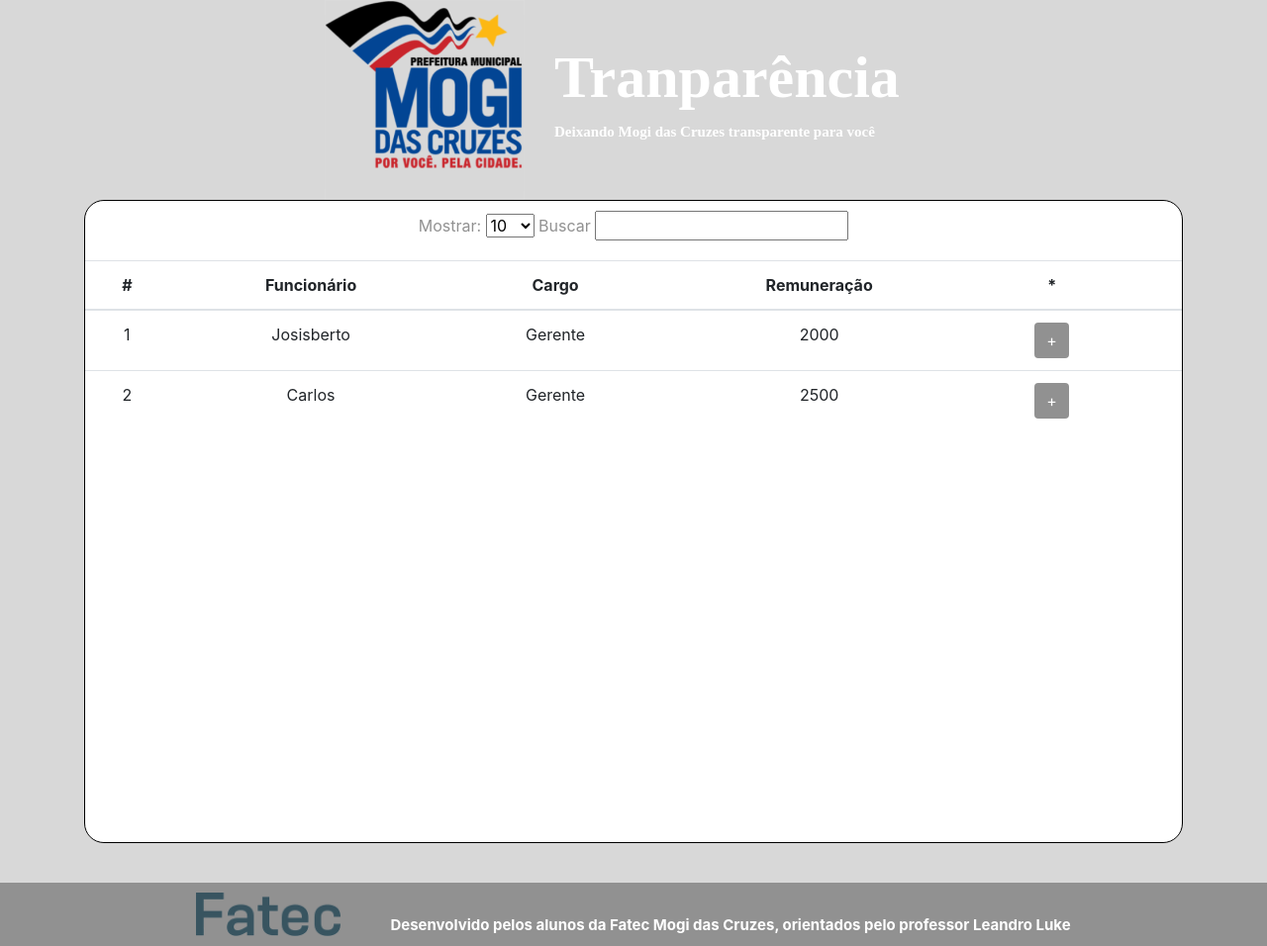
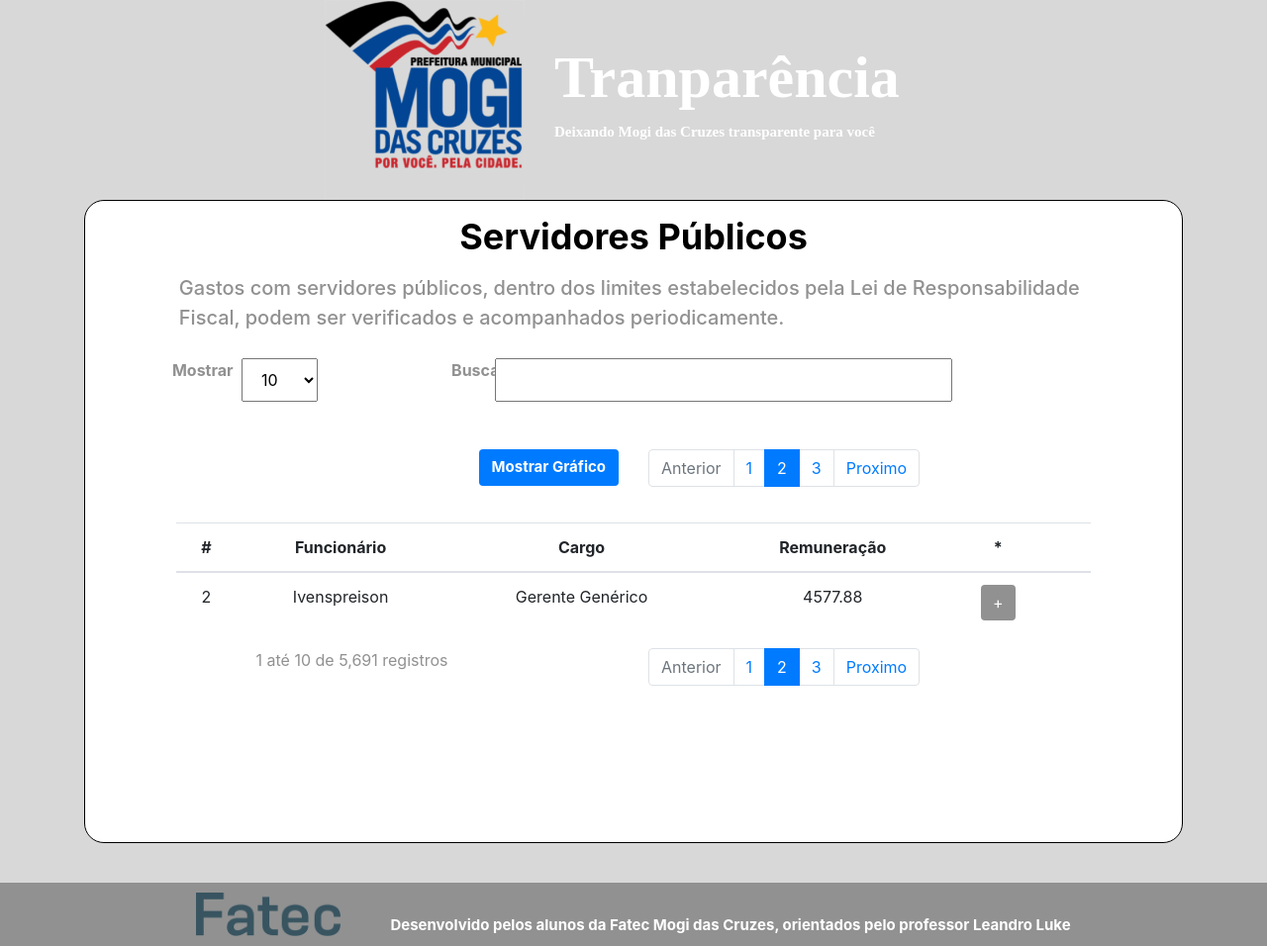
Before and after one commit to aks2512/Project-ESII, a PHP site: page /projeto-ESII/menu-principal.php in a window 1280 px wide. Shown: the whole page at 99% size. Run offline with PHP 8.4, Linux system fonts and the light colour scheme; data comes from the database, SQL or seed files in the repository; some libraries are stand-ins or nearby versions.

Commit message:
upt menu-principal.php e mestilo-menu.css

```diff
--- a/Site/css/estilo-menu.css
+++ b/Site/css/estilo-menu.css
@@ -2,7 +2,23 @@
     background-color: #D8D8D8!important;
 }
 
+#title-h3{
+    color: #000000;
+    font-weight: bold;
+    font-size: 36px;
+    margin: 15px 0px;
+}
 
+#p-text{
+    font-weight: 500;
+    font-size: 20px;
+}
+
+.p-form{
+    font-weight: bold;
+    margin: 0;
+    margin-bottom: 20px;
+}
 
 #transparencia h1{
     font-weight: bold;
@@ -96,3 +112,10 @@
 #tabela-principal{
     margin-top:20px;
 }
+
+#btn-grafico{
+    background-color: #007bff;
+    color: white;
+    font-weight: bold;
+    font-size: 15px;
+}
--- a/Site/menu-principal.php
+++ b/Site/menu-principal.php
@@ -31,27 +31,69 @@
 
             <!-- Visualizaçao Principal (Exibição dos Servidores Públicos)-->
             <div class="col-md-12 text-center " id="funcoes">
-                <form id="formulario-pesquisa" method="post">
+                <div class="row justify-content-center">
+                  <h3 id="title-h3">Servidores Públicos</h3>
+                  <p id="p-text" class="col-md-10 text-left">
+                    Gastos com servidores públicos, dentro dos limites estabelecidos pela Lei de Responsabilidade
+                    Fiscal, podem ser verificados e acompanhados periodicamente.
+                  </p>
+                </div>
 
-                    <p1>Mostrar:</p1>
-                    <select id="controlalinhas" name="qtdeLinhas" type="number" title="quantidade de items a aparecer (quanto mais itens, mais lenta a página...)">
+                <!-- Barra Pesquisa -->
+                <form id="formulario-pesquisa" method="post" class="col-md-10">
+                  <div class="row">
+                    <div class="col-md-4">
+                      <div class="row justify-content-center align-end">
+                        <p class="p-form col-md-3 mr-2">Mostrar</p>
+                        <select class="col-md-3" id="controlalinhas" name="qtdeLinhas" type="number" title="quantidade de items a aparecer (quanto mais itens, mais lenta a página...)">
                           <option value=10>10</option>
                           <option value=25>25</option>
                           <option value=50>50</option>
                           <option value=100>100</option>
                         </select>
+                      </div>
+                    </div>
+                    <div class="col-md-8">
+                      <div class="row justify-content-center align-center">
+                        <p class="p-form mr-2 col-md-1">Buscar</p>
+                        <input class="col-md-9" id="busca" type="text">
+                      </div>
+                    </div>
 
-                    <p1>Buscar</p1>
-                    <input id="busca" type="text">
-
+                  </div>
                 </form>
 
-                <!-- Mostrar Gráfico -->
-
-                <!-- Navegação Páginas da Tabela -->
+                <!-- Mostrar Gráfico e Paginas-->
+                <div class="row justify-content-center mt-5">
+                  <div class="col-md-6 text-right"><!-- Mostrar Gráfico -->
+                    <a id="btn-grafico" class="btn btn-default" href="">Mostrar Gráfico</a>
+                  </div><!-- Navegação Páginas da Tabela -->
+                  <div class="col-md-6">
+                    <nav aria-label="...">
+                      <ul class="pagination">
+                        <li class="page-item disabled">
+                          <span class="page-link">Anterior</span>
+                        </li>
+                        <li class="page-item"><a class="page-link" href="#">1</a></li>
+                        <li class="page-item active" aria-current="page">
+                          <span class="page-link">
+                            2
+                            <span class="sr-only">(current)</span>
+                          </span>
+                        </li>
+                        <li class="page-item"><a class="page-link" href="#">3</a></li>
+                        <li class="page-item">
+                          <a class="page-link" href="#">Proximo</a>
+                        </li>
+                      </ul>
+                    </nav>
+                  </div>
+                </div>
 
                 <!-- Tabela -->
-                <table class="table striped" id="tabela-principal">
+                <div class="container">
+                  <div class="row justify-content-center">
+                    <table class="table striped col-md-10" id="tabela-principal">
                         <thead>
                             <tr>
                                 <th scope="col">#</th>
@@ -67,8 +109,36 @@
                     </table>
                   </div>
                 </div>
+                <!-- nº Registros e Paginação -->
+                <div class="row">
+                  <div class="col-md-6 text-center">
+                    <p>1 até 10 de 5,691 registros</p>
+                  </div>
+                  <div class="col-md-6">
+                    <nav aria-label="...">
+                      <ul class="pagination">
+                        <li class="page-item disabled">
+                          <span class="page-link">Anterior</span>
+                        </li>
+                        <li class="page-item"><a class="page-link" href="#">1</a></li>
+                        <li class="page-item active" aria-current="page">
+                          <span class="page-link">
+                            2
+                            <span class="sr-only">(current)</span>
+                          </span>
+                        </li>
+                        <li class="page-item"><a class="page-link" href="#">3</a></li>
+                        <li class="page-item">
+                          <a class="page-link" href="#">Proximo</a>
+                        </li>
+                      </ul>
+                    </nav>
+                  </div>
+                </div>
+            </div>
+          </div>
+    </div>
 
-    </div>
 
     <footer id="footer">
         <div class="container">
```
Also changed, not shown: Site/estilo-menu.css (+4 -4 lines), Site/transparenciamc.sql (+62 -15 lines). Lines whose indentation alone changed are shown as unchanged.
